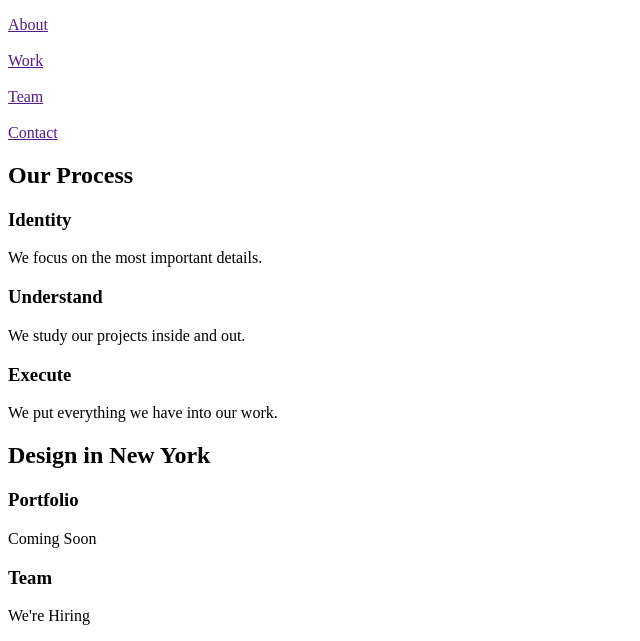
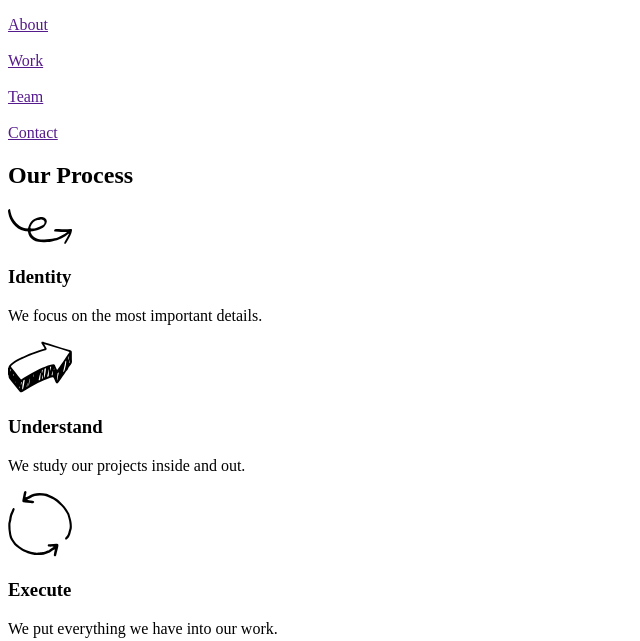
Before and after one commit to victoriasade/broadway-practice, a plain HTML site: page index.html in a window 1280 px wide. Shown: the part 100-741 px from the top of the page, without its empty margins (0-640 px from the left). Drawn offline with Linux system fonts and the light colour scheme.

Commit message:
added images

```diff
--- a/index.html
+++ b/index.html
@@ -14,10 +14,13 @@
         <a href="">Contact</a>
     </header>
       <h2>Our Process</h2>
+        <img src="./resources/images/identify.svg">
           <h3>Identity</h3>
             <p>We focus on the most important details.</p>
+        <img src="./resources/images/execute.svg">
           <h3>Understand</h3>
             <p>We study our projects inside and out.</p>
+        <img src="./resources/images/understand.svg">
           <h3>Execute</h3>
             <p>We put everything we have into our work.</p>
     <div class="bg-img"><h2>Design in New York</h2></div>
```
Lines whose indentation alone changed are shown as unchanged.
